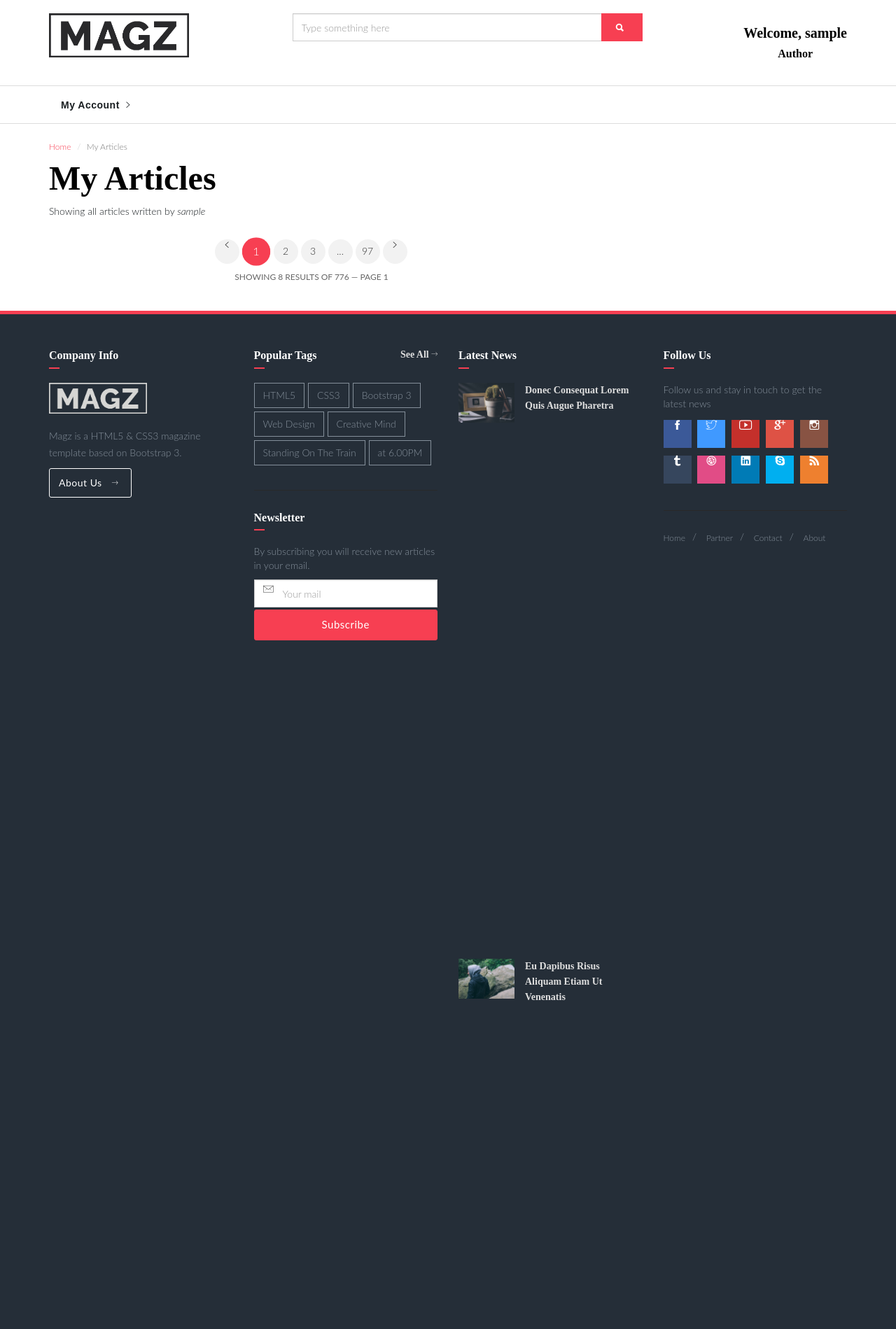
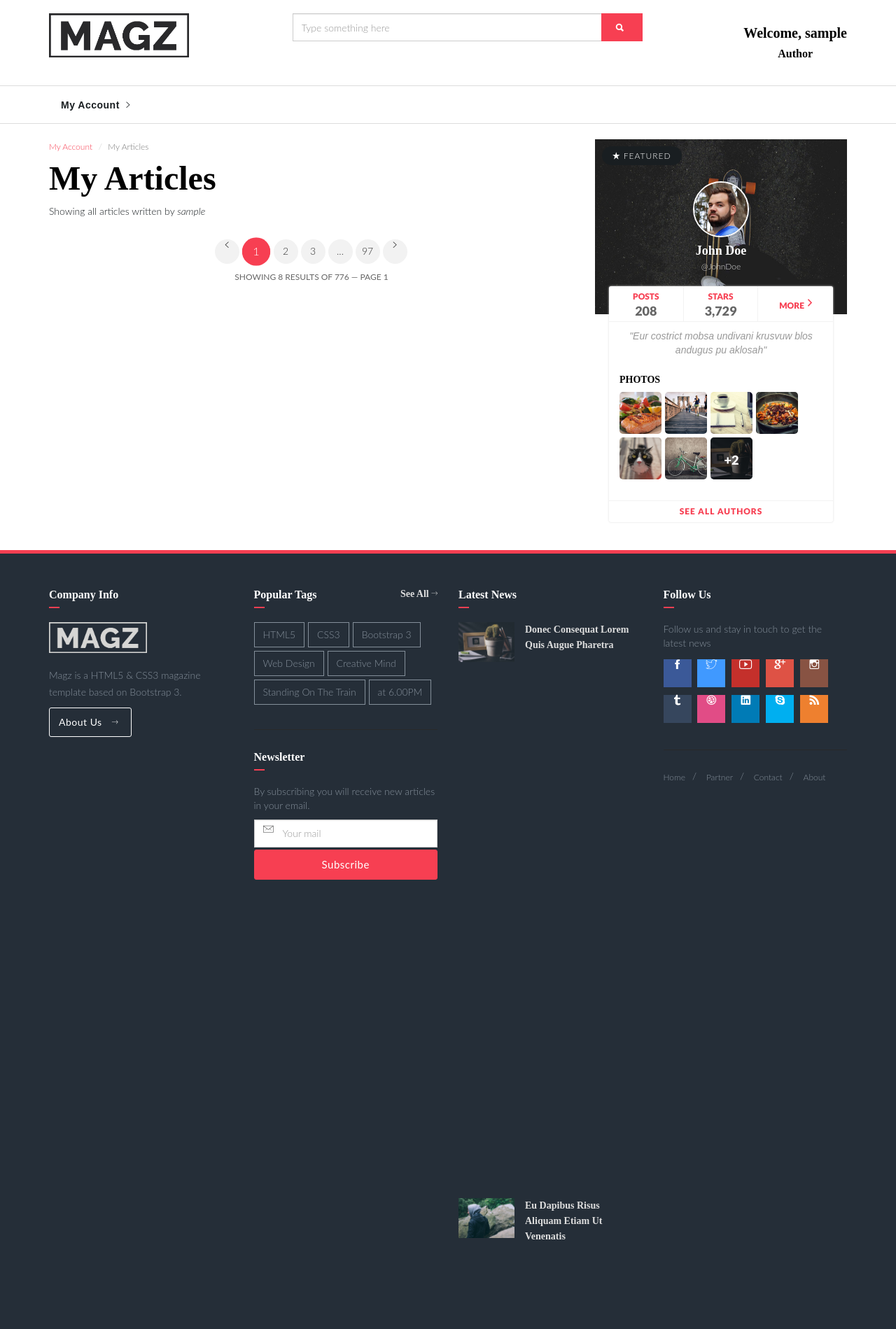
Before and after one commit to MaryamTaraif/NewsPortal, a PHP site: page /myArticles.php in a window 1280 px wide. Shown: the part 21-1920 px from the top of the page at 70% size. Run offline with PHP 8.4, Linux system fonts and the light colour scheme; the visitor is signed in with stand-in values (Sample User, id 1); data that the repository does not hold is empty; some web fonts are replaced.

Commit message:
show feedback

```diff
--- a/Article.php
+++ b/Article.php
@@ -286,8 +286,8 @@ class Article {
 
     public static function getAuthorTops($author_id){
         $db = Database::getInstance();
-        $data = $db->multiFetch("SELECT * FROM dbProj_Article WHERE status = true and user_id = '. $user_id .' ORDER BY rating DESC LIMIT 3");
-        echo $data;
+        $q = "SELECT * FROM dbProj_Article WHERE status = true and user_id = $author_id ORDER BY rating DESC LIMIT 3";
+        $data = $db->multiFetch($q);
         return $data;
     }
 
--- a/category.php
+++ b/category.php
@@ -4,7 +4,7 @@ $id = $_GET['cid'];
 $name = Article::getCatName($id);
 ?>
 		<section class="category">
-		  <div class="container" style="padding-top: 180px;">
+		  <div class="container" style="padding-top: 200px;">
 		    <div class="row">
 		      <div class="col-md-8 text-left">
 		        <div class="row">
--- a/css/style.css
+++ b/css/style.css
@@ -376,6 +376,15 @@ a.vimeo {
 a.twitch {
   background-color: #6441A4;
   color: #fff !important;
+}
+
+.closebtn {
+  color: white;
+  font-weight: bold;
+  font-size: 22px;
+  line-height: 20px;
+  cursor: pointer;
+  transition: 0.3s;
 }
 
 .main-loading {
--- a/header.php
+++ b/header.php
@@ -122,21 +122,18 @@
 
                             <?php
                             if(!empty($_SESSION['user_id'])){
-                             echo'  <li class="dropdown magz-dropdown"><a href="#">My Account <i class="ion-ios-arrow-right"></i></a>
+                             echo'  <li class="dropdown magz-dropdown" style="margin-left: auto;"><a href="#">My Account <i class="ion-ios-arrow-right"></i></a>
                                 <ul class="dropdown-menu">';
 
                                     if ($_SESSION['role'] == 'Author') {
                                     echo '<li><a href="myArticles.php"><i class="icon ion-person"></i>My Articles</a></li>
-                                    <li><a href="addArticle.php"><i class="icon ion-person"></i>Add Article</a></li>';
+                                    <li><a href="addArticle.php"><i class="icon ion-plus"></i>Add Article</a></li>';
                                     }
                                     echo '<li><a href="logout.php"><i class="icon ion-log-out"></i> Logout</a></li>
                                 </ul>
                             </li>';
 
                             }
-
-
-
                             ?>
 
                         </ul>
@@ -145,8 +142,3 @@
             </nav>
             <!-- End nav -->
         </header>
-/*
- * To change this license header, choose License Headers in Project Properties.
- * To change this template file, choose Tools | Templates
- * and open the template in the editor.
- */
--- a/myArticles.php
+++ b/myArticles.php
@@ -1,12 +1,13 @@
 <?php
+ob_start();
 // Check if the user is not logged in, then redirect to login
-session_start();
+include 'header.php';
 if (!isset($_SESSION['username']) || $_SESSION['role'] !== 'Author') {
-    header("Location: loginPage.php");
+    header("Location: permission_denied.php");
     exit();
 }
-include 'header.php';
 ?>
+
 <script>
     function deleteArticle(articleId) {
     if (confirm("Are you sure you want to delete this article?")) {
@@ -17,6 +18,7 @@ include 'header.php';
         // update the page
         if (this.responseText === "deleted") {
           location.reload();
+          alert("Deleted Successfully");
         }
       }
     };
@@ -24,7 +26,6 @@ include 'header.php';
     xhttp.send();
   }
     }
-
     function publishArticle(articleId){
         if (confirm("Are you sure you want to publish this article?")) {
             // make an AJAX request
@@ -34,29 +35,39 @@ include 'header.php';
                     // update the page
                     if (this.responseText === "published") {
                         location.reload();
+                        alert("Published Successfully");
                     }
                 }
             };
             xhttp.open("GET", "publishArticle.php?p_id=" + articleId, true);
             xhttp.send();
         }
+
     }
+
 </script>
 		<section class="category">
-		  <div class="container" style="padding-top: 180px;">
+		  <div class="container" style="padding-top: 200px;">
 		    <div class="row">
 		      <div class="col-md-8 text-left">
 		        <div class="row">
 		          <div class="col-md-12">
 		            <ol class="breadcrumb">
-		              <li><a href="#">Home</a></li>
+		              <li><a href="#">My Account</a></li>
 		              <li class="active">My Articles</li>
 		            </ol>
 		            <h1 class="page-title">My Articles</h1>
 		            <p class="page-subtitle">Showing all articles written by <i><?php echo $_SESSION['username'] ?></i></p>
 		          </div>
 		        </div>
-
+                            <?php
+                            if (isset($_GET['message'])) {
+                                $successMessage = urldecode($_GET['message']);
+                                echo '<div class="alert alert-success" style="color:seagreen">'.$successMessage.'<button class="close" type="button" onclick="this.parentElement.style.display=\'none\';">
+                                <span>&times;</span>
+                            </button> </div>';
+                            }
+                            ?>
 		        <div class="row">
                             <?php
 
@@ -68,7 +79,7 @@ include 'header.php';
                                         <div>Draft Articles</div>
                                     </div>';
                                 //loop through and display
-                                    for ($i = 0; $i < count($list); $i++) {
+                                    for ($i = 0; $i < count($list); $i++ ) {
                                         echo '<article class="col-md-12 article-list">
 		            <div class="inner">
 		              <figure>
@@ -160,110 +171,103 @@ include 'header.php';
 		          </div>
 		        </div>
 		      </div>
-<!--               side bar          -->
-<!--		      <div class="col-md-4 sidebar">
+
+                        <div class="col-md-4 sidebar">
                         <aside>
                         <div class="aside-body">
-		            <figure class="ads">
-			            <a href="single.html">
-			              <img src="images/ad.png">
-			            </a>
-		              <figcaption>Advertisement</figcaption>
+                            <div class="featured-author">
+                                <div class="featured-author-inner">
+                                    <div class="featured-author-cover" style="background-image: url('images/news/img15.jpg');">
+                                        <div class="badges">
+                                            <div class="badge-item"><i class="ion-star"></i> Featured</div>
+                                        </div>
+                                        <div class="featured-author-center">
+                                            <figure class="featured-author-picture">
+                                                <img src="images/img01.jpg" alt="Sample Article">
                                             </figure>
-		          </div>
-		        </aside>
-		        <aside>
-		          <h1 class="aside-title">Recent Post</h1>
-		          <div class="aside-body">
-		            <article class="article-fw">
-		              <div class="inner">
-		                <figure>
-			                <a href="single.html">
-			                  <img src="images/news/img12.jpg">
-			                </a>
-		                </figure>
-		                <div class="details">
-		                  <h1><a href="single.html">Lorem Ipsum Dolor Sit Amet Consectetur Adipisicing Elit</a></h1>
-		                  <p>
-		                    Lorem ipsum dolor sit amet, consectetur adipisicing elit, sed do eiusmod
-		                    tempor incididunt ut labore et dolore magna aliqua.
-		                  </p>
-		                  <div class="detail">
-		                    <div class="time">December 26, 2016</div>
-		                    <div class="category"><a href="category.html">Lifestyle</a></div>
+                                            <div class="featured-author-info">
+                                                <h2 class="name">John Doe</h2>
+                                                <div class="desc">@JohnDoe</div>
                                             </div>
                                         </div>
                                     </div>
-		            </article>
-		            <div class="line"></div>
-		            <article class="article-mini">
+                                    <div class="featured-author-body">
+                                        <div class="featured-author-count">
+                                            <div class="item">
+                                                <a href="#">
+                                                    <div class="name">Posts</div>
+                                                    <div class="value">208</div>
+                                                </a>
+                                            </div>
+                                            <div class="item">
+                                                <a href="#">
+                                                    <div class="name">Stars</div>
+                                                    <div class="value">3,729</div>
+                                                </a>
+                                            </div>
+                                            <div class="item">
+                                                <a href="#">
+                                                    <div class="icon">
+                                                        <div>More</div>
+                                                        <i class="ion-chevron-right"></i>
+                                                    </div>
+                                                </a>
+                                            </div>
+                                        </div>
+                                        <div class="featured-author-quote">
+                                            "Eur costrict mobsa undivani krusvuw blos andugus pu aklosah"
+                                        </div>
+                                        <div class="block">
+                                            <h2 class="block-title">Photos</h2>
+                                            <div class="block-body">
+                                                <ul class="item-list-round" data-magnific="gallery">
+                                                    <li><a href="images/news/img06.jpg" style="background-image: url('images/news/img06.jpg');"></a></li>
+                                                    <li><a href="images/news/img07.jpg" style="background-image: url('images/news/img07.jpg');"></a></li>
+                                                    <li><a href="images/news/img08.jpg" style="background-image: url('images/news/img08.jpg');"></a></li>
+                                                    <li><a href="images/news/img09.jpg" style="background-image: url('images/news/img09.jpg');"></a></li>
+                                                    <li><a href="images/news/img10.jpg" style="background-image: url('images/news/img10.jpg');"></a></li>
+                                                    <li><a href="images/news/img11.jpg" style="background-image: url('images/news/img11.jpg');"></a></li>
+                                                    <li><a href="images/news/img12.jpg" style="background-image: url('images/news/img12.jpg');"><div class="more">+2</div></a></li>
+                                                    <li class="hidden"><a href="images/news/img13.jpg" style="background-image: url('images/news/img13.jpg');"></a></li>
+                                                    <li class="hidden"><a href="images/news/img14.jpg" style="background-image: url('images/news/img14.jpg');"></a></li>
+                                                </ul>
+                                            </div>
+                                        </div>
+                                        <div class="featured-author-footer">
+                                            <a href="#">See All Authors</a>
+                                        </div>
+                                    </div>
+                                </div>
+                            </div>
+                        </div>
+                    </aside>
+<!--               side bar          -->
+            <?php
+            //get authors tops
+            $tops = Article::getAuthorTops($_SESSION['user_id']);
+            if (!empty($tops)){
+                echo '<aside>
+                        <h1 class="aside-title">Your Top Aticles </h1> <div class="aside-body">';
+                for ($i = 0; $i < count($tops); $i++) {
+                    echo '<article class="article-mini">
                                             <div class="inner">
                                                 <figure>
-			              <a href="single.html">
-			                <img src="images/news/img05.jpg">
+                                                    <a href="singleArticle.php?aid='. $tops[$i]->article_id .'">
+                                                      <img src="'. Media::getPhotoURL($tops[$i]->article_id)->URL .'">
                                                     </a>
                                                 </figure>
                                                 <div class="padding">
-		                <h1><a href="single.html">Duis aute irure dolor in reprehenderit in voluptate velit</a></h1>
-		                <div class="detail">
-		                  <div class="category"><a href="category.html">Lifestyle</a></div>
-		                  <div class="time">December 22, 2016</div>
+                                                    <h1><a href="singleArticle.php?aid='. $tops[$i]->article_id .'">'. $tops[$i]->title .'</a></h1>
                                                 </div>
                                             </div>
+                                        </article>';
+                }
+                echo '</div> </aside>';
+            }
+            else
+
+        ?>
  </div>
-		            </article>
-		            <article class="article-mini">
-		              <div class="inner">
-		                <figure>
-			                <a href="single.html">
-			                  <img src="images/news/img02.jpg">
-		                  </a>
-		                </figure>
-		                <div class="padding">
-		                  <h1><a href="single.html">Fusce ullamcorper elit at felis cursus suscipit</a></h1>
-		                  <div class="detail">
-		                    <div class="category"><a href="category.html">Travel</a></div>
-		                    <div class="time">December 21, 2016</div>
-		                  </div>
-		                </div>
-		              </div>
-		            </article>
-		            <article class="article-mini">
-		              <div class="inner">
-		                <figure>
-			                <a href="single.html">
-			                  <img src="images/news/img13.jpg">
-		                  </a>
-		                </figure>
-		                <div class="padding">
-		                  <h1><a href="single.html">Duis aute irure dolor in reprehenderit in voluptate velit</a></h1>
-		                  <div class="detail">
-		                    <div class="category"><a href="category.html">International</a></div>
-		                    <div class="time">December 20, 2016</div>
-		                  </div>
-		                </div>
-		              </div>
-		            </article>
-		          </div>
-		        </aside>
-		        <aside>
-		          <div class="aside-body">
-		            <form class="newsletter">
-		              <div class="icon">
-		                <i class="ion-ios-email-outline"></i>
-		                <h1>Newsletter</h1>
-		              </div>
-		              <div class="input-group">
-		                <input type="email" class="form-control email" placeholder="Your mail">
-		                <div class="input-group-btn">
-		                  <button class="btn btn-primary"><i class="ion-paper-airplane"></i></button>
-		                </div>
-		              </div>
-		              <p>By subscribing you will receive new articles in your email.</p>
-		            </form>
-		          </div>
-		        </aside>
-		      </div>-->
 		    </div>
 		  </div>
 		</section>
```
Also changed, not shown: addArticle.php (+114 -96 lines), permission_denied.php (added, +26 -0 lines). Lines whose indentation alone changed are shown as unchanged.
